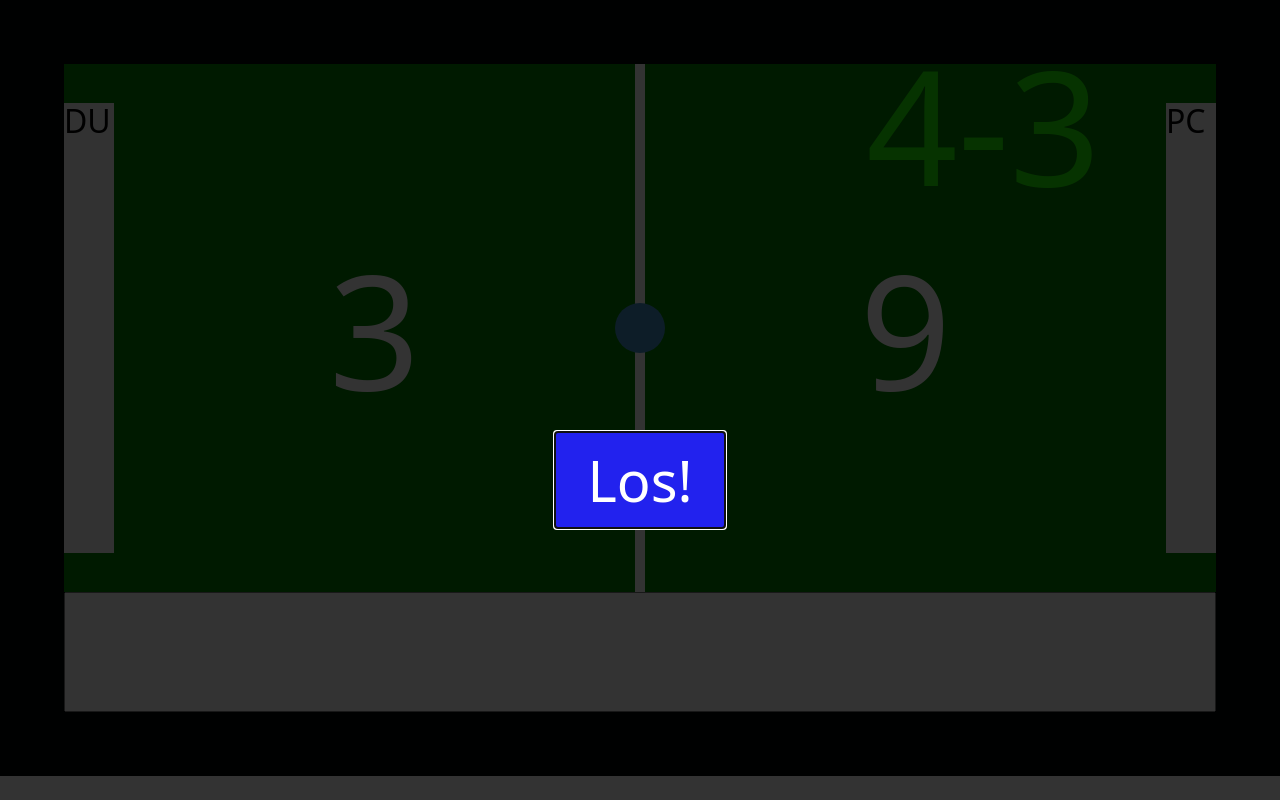
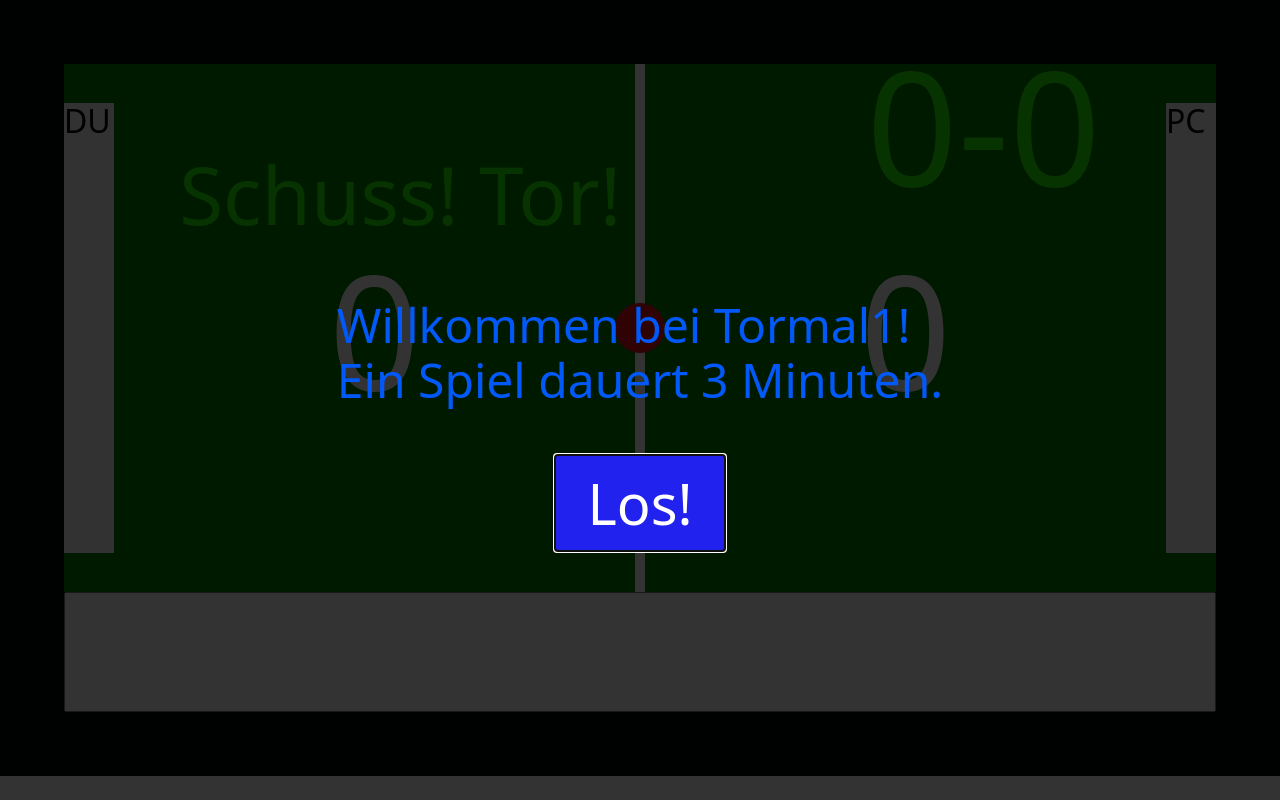
Before and after one commit to casjo/tormal1, a plain HTML site: page index.html in a window 1280 px wide. Drawn offline with Linux system fonts and the light colour scheme.

Commit message:
html-Änderungen

```diff
--- a/index.css
+++ b/index.css
@@ -25,13 +25,18 @@
   width: 10px;
 }
 
+.lösung {
+  color: rgb(13, 13, 228) !important;
+}
+
 .ball {
+  transition: left 3s;
   position: absolute;
   top: calc(50% - 25px);
   left: calc(50% - 25px);
   height: 50px;
   width: 50px;
-  background: rgb(65, 147, 202);
+  background: rgb(236, 13, 13);
   border-radius: 25px;
 }
 
@@ -63,6 +68,14 @@
   color: rgb(30, 255, 1);
 }
 
+.ausruf {
+  position: absolute;
+  top: 16%;
+  left: 10%;
+  font-size: 5em;
+  color: rgb(30, 255, 1);
+}
+
 .splash {
   position: absolute;
   background-color: rgba(0, 0, 0, 0.8);
@@ -81,7 +94,7 @@
 }
 
 .meldung {
-  font-size: 5em;
+  font-size: 3em;
   color: rgb(2, 89, 250);
   padding: 0 1.5em;
 }
--- a/index.html
+++ b/index.html
@@ -7,14 +7,15 @@
   <body>
     <div class="schwarz">
       <div class="rasen">
+        <div class="ausruf" id="ausruf">Schuss! Tor!</div>
         <div class="stand">
-          <span id="tor-spieler">4</span>-<span id="tor-compi">3</span>
+          <span id="tor-spieler">0</span>-<span id="tor-compi">0</span>
         </div>
         <div id="ball" class="ball"></div>
         <div class="goal">DU</div>
-        <div class="zahl1" id="zahl1">3</div>
+        <div class="zahl1" id="zahl1">0</div>
         <div class="mittellinie"></div>
-        <div class="zahl2" id="zahl2">9</div>
+        <div class="zahl2" id="zahl2">0</div>
         <div class="goal">PC</div>
       </div>
       <div>
@@ -22,7 +23,9 @@
       </div>
     </div>
     <div class="splash" id="splash">
-      <p class="meldung" id="meldung"></p>
+      <p class="meldung" id="meldung">
+        Willkommen bei Tormal1!<br />Ein Spiel dauert 3 Minuten.
+      </p>
       <div><button class="start" id="startknopf">Los!</button></div>
     </div>
   </body>
```
